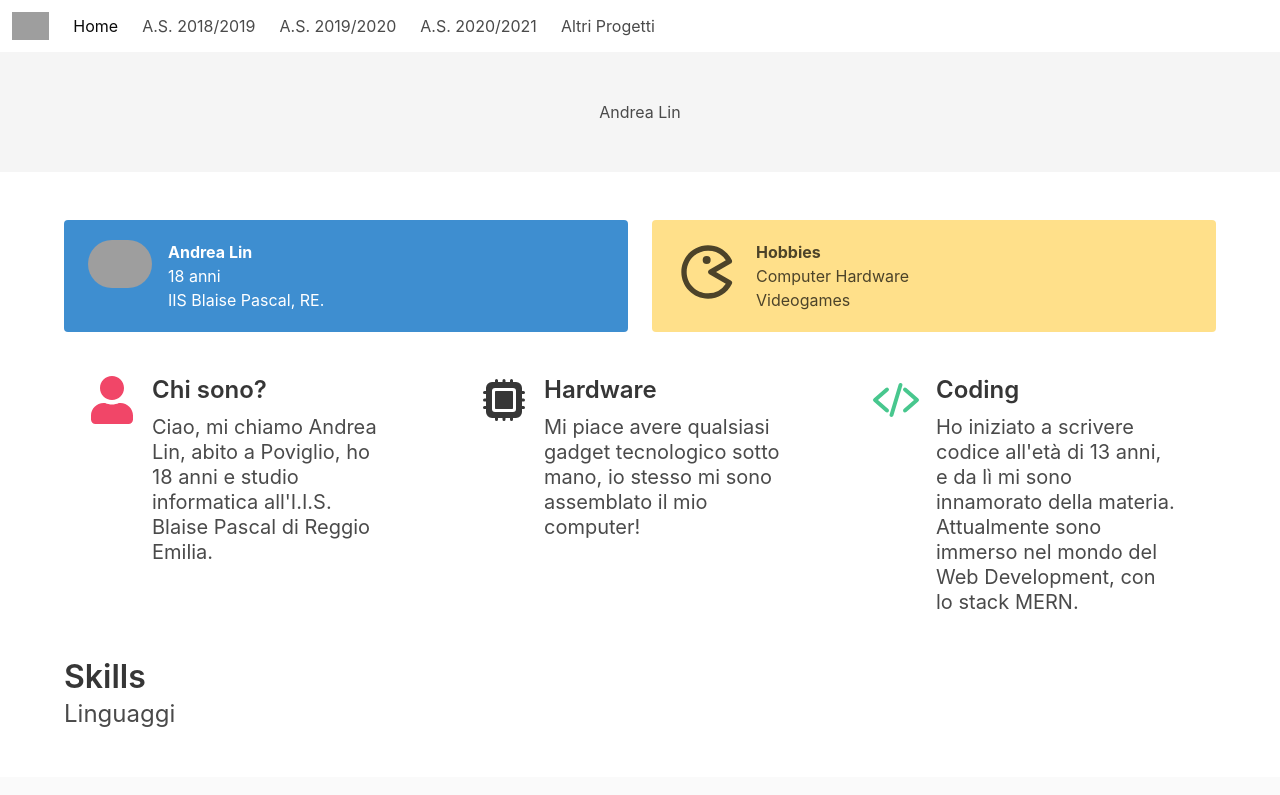
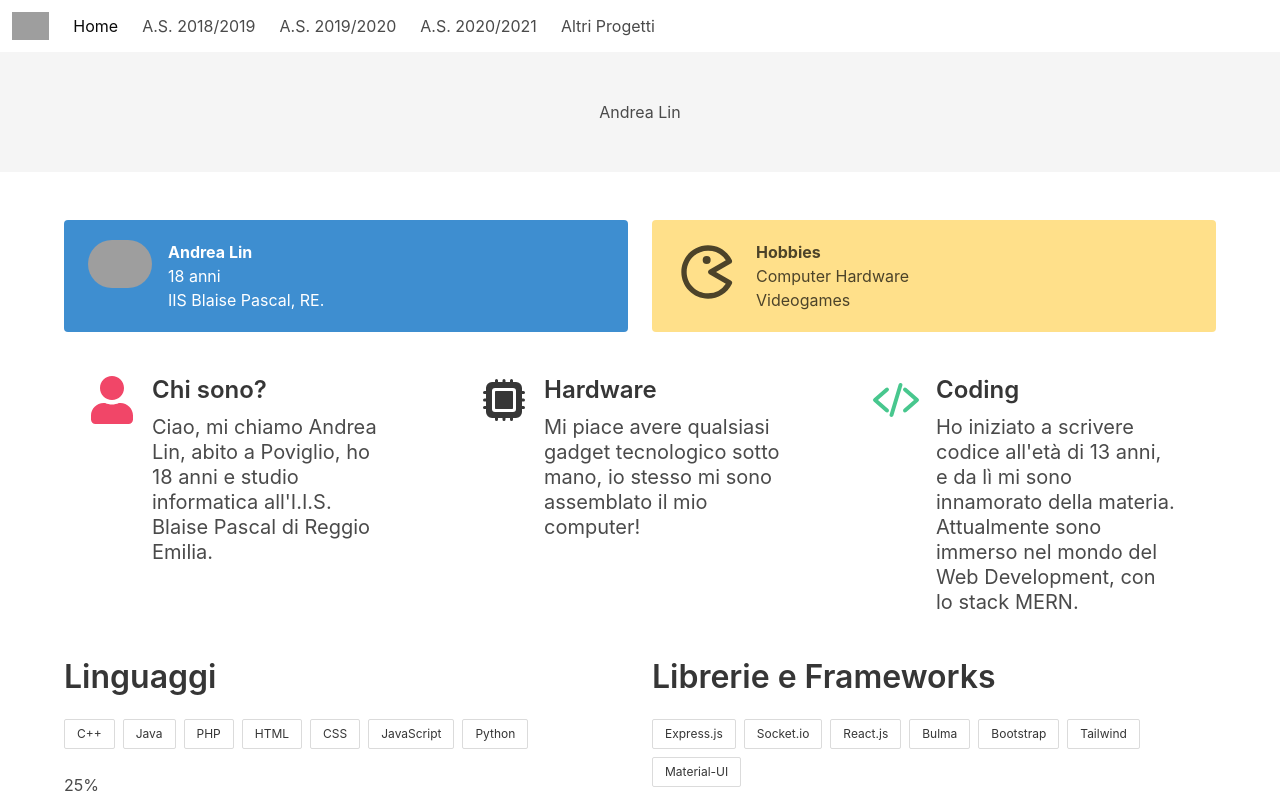
Before and after one commit to nilaerdna/andrealin, a React (Create React App) app: page /#/ in a window 1280 px wide. Shown: the top 795 px of the page. Built offline with nearby package versions, Linux system fonts and the light colour scheme; grey boxes are pictures that could not be loaded.

Commit message:
➕ Added Skill Progress Bar

```diff
--- /dev/null
+++ b/src/components/SkillProgress.js
@@ -0,0 +1,30 @@
+import React, { useState } from 'react';
+
+export default function SkillProgress({ skill }) {
+    const [skillPerc, setSkillPerc] = useState(skill.languages[0].perc);
+    return (
+        <>
+            <h2 className="title is-size-3">{skill.title}</h2>
+            <div>
+                <div className="buttons are-small">
+                    {skill.languages.map(({ name, perc }) => {
+                        return (
+                            <button
+                                className="button"
+                                onClick={() => {
+                                    setSkillPerc(perc);
+                                }}
+                            >
+                                {name}
+                            </button>
+                        );
+                    })}
+                </div>
+                {skillPerc}%
+                <progress className="progress is-small" value={skillPerc} max={100}>
+                    {skillPerc}%
+                </progress>
+            </div>
+        </>
+    );
+}
--- a/src/content/languages.js
+++ b/src/content/languages.js
@@ -1,26 +1,33 @@
-export const languages = [
+export const languages = {
+    title: 'Linguaggi',
+    languages: [
         {
-        "name": "C++",
-        "perc":"25"
+            name: 'C++',
+            perc: '25',
         },
         {
-        "name": "Java",
-        "perc": "45"
+            name: 'Java',
+            perc: '45',
         },
         {
-        "name": "HTML",
-        "perc": "75"
+            name: 'PHP',
+            perc: '50',
         },
         {
-        "name": "CSS",
-        "perc": "60"
+            name: 'HTML',
+            perc: '75',
         },
         {
-        "name": "JavaScript",
-        "perc": "70"
+            name: 'CSS',
+            perc: '60',
         },
         {
-        "name": "Python",
-        "perc": "80"
-    }
-];
+            name: 'JavaScript',
+            perc: '70',
+        },
+        {
+            name: 'Python',
+            perc: '80',
+        },
+    ],
+};
--- /dev/null
+++ b/src/content/libraries.js
@@ -0,0 +1,33 @@
+export const libraries = {
+    title: 'Librerie e Frameworks',
+    languages: [
+        {
+            name: 'Express.js',
+            perc: '50',
+        },
+        {
+            name: 'Socket.io',
+            perc: '60',
+        },
+        {
+            name: 'React.js',
+            perc: '25',
+        },
+        {
+            name: 'Bulma',
+            perc: '75',
+        },
+        {
+            name: 'Bootstrap',
+            perc: '65',
+        },
+        {
+            name: 'Tailwind',
+            perc: '15',
+        },
+        {
+            name: 'Material-UI',
+            perc: '70',
+        },
+    ],
+};
--- a/src/pages/Homepage.js
+++ b/src/pages/Homepage.js
@@ -6,6 +6,9 @@ import OtherCard from '../components/OtherCard';
 import { BiGame } from 'react-icons/bi';
 import { FaUser } from 'react-icons/fa';
 import { IoHardwareChip, IoCodeSlash } from 'react-icons/io5';
+import { languages } from '../content/languages';
+import { libraries } from '../content/libraries';
+import SkillProgress from '../components/SkillProgress';
 
 export default function Homepage({ icon, text }) {
     const birthday = new Date('2002-10-31');
@@ -57,10 +60,13 @@ export default function Homepage({ icon, text }) {
                             <p class="subtitle">Ho iniziato a scrivere codice all'età di 13 anni, e da lì mi sono innamorato della materia. Attualmente sono immerso nel mondo del Web Development, con lo stack MERN.</p>
                         </OtherCard>
                     </div>
+                    <div className="column is-half">
+                        <SkillProgress skill={languages} />
+                    </div>
+                    <div className="column is-half">
+                        <SkillProgress skill={libraries} />
+                    </div>
                 </div>
-                <h1 className="title is-size-3">Skills</h1>
-                <h2 className="subtitle is-size-4">Linguaggi</h2>
-
             </Section>
         </>
     );
--- a/src/scss/styles.scss
+++ b/src/scss/styles.scss
@@ -7,6 +7,10 @@ body {
     margin: 0;
 }
 
+.progress::-webkit-progress-value {
+  transition: width 0.5s ease;
+}
+
 * {
     box-sizing: border-box;
 }
```
Lines whose indentation alone changed are shown as unchanged.
